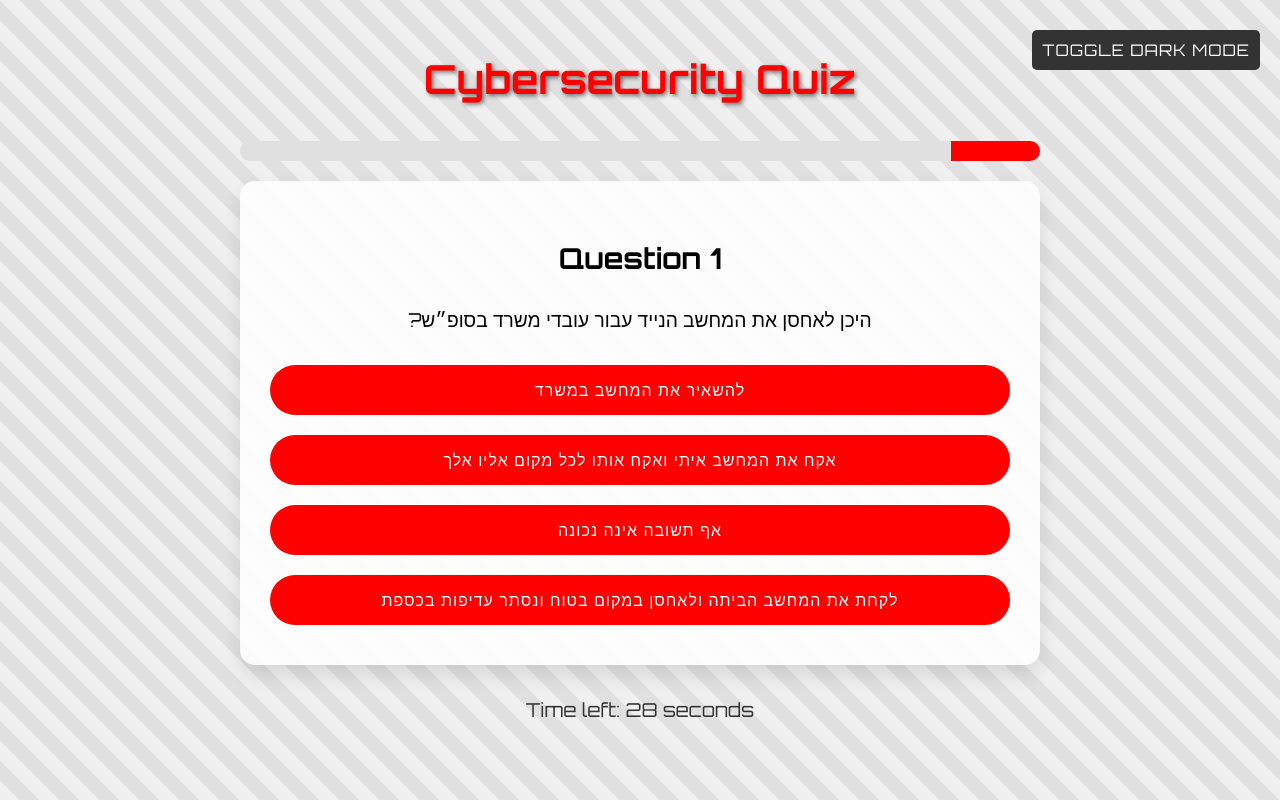
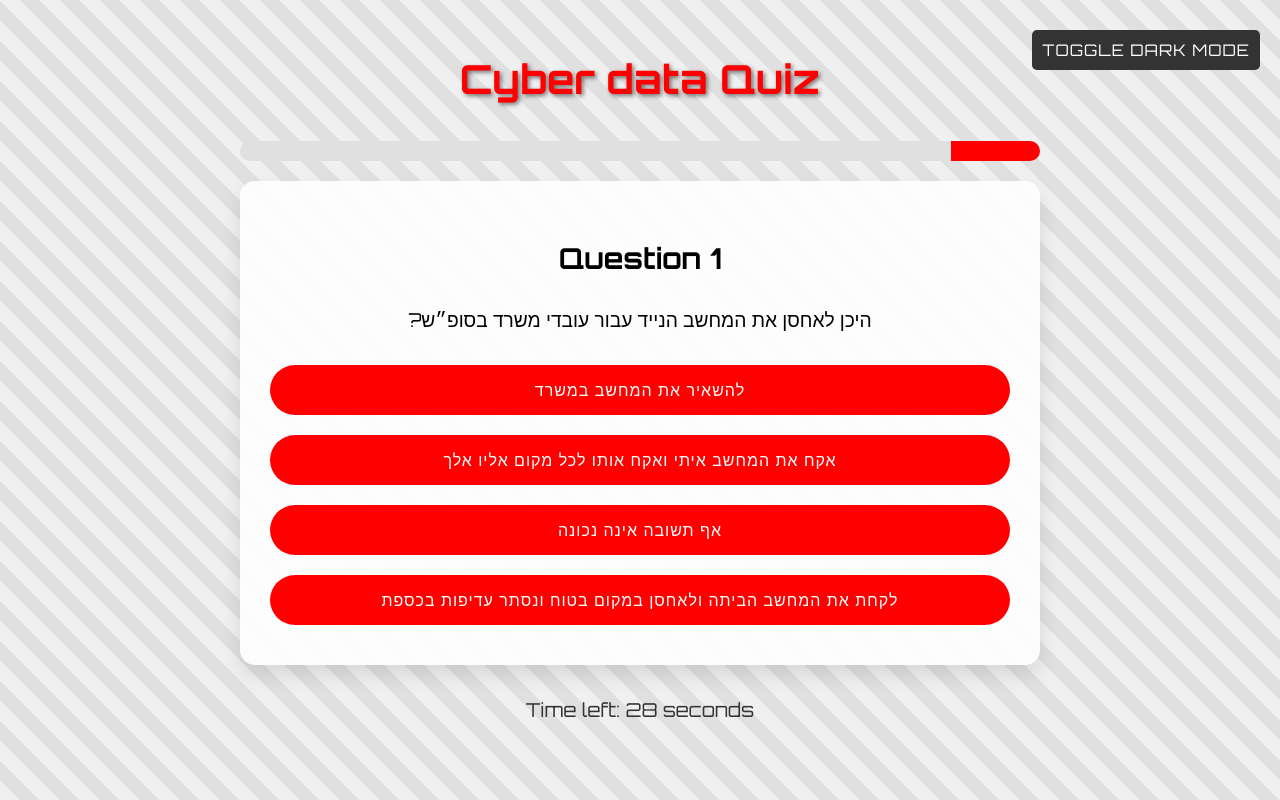
Before and after one commit to lomlomyber/shushyber, a plain HTML site: page index.html in a window 1280 px wide. Both pictures are taken after a click on the button "START QUIZ". Drawn offline with Linux system fonts and the light colour scheme.

Commit message:
Update index.html

```diff
--- a/index.html
+++ b/index.html
@@ -178,7 +178,7 @@
         <button id="startQuiz">Start Quiz</button>
     </div>
     <div id="quiz" style="display: none;">
-        <h1>Cybersecurity Quiz</h1>
+        <h1>Cyber data Quiz</h1>
         <div id="progressBarContainer">
             <div id="progressBar"></div>
         </div>
```
